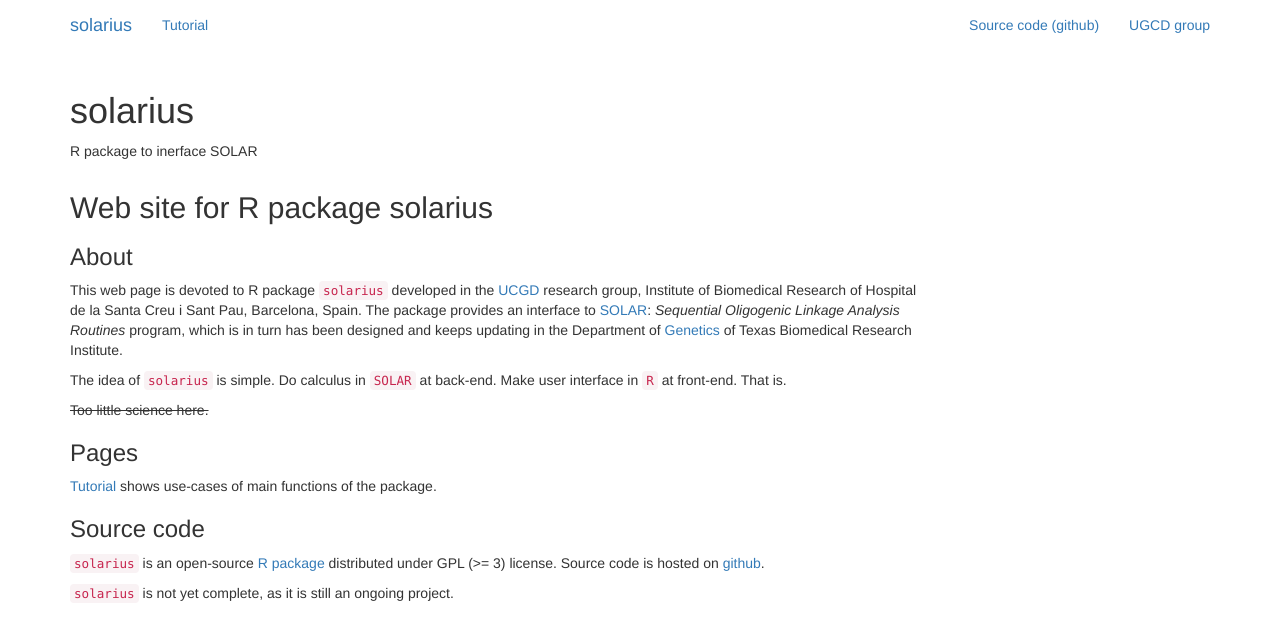
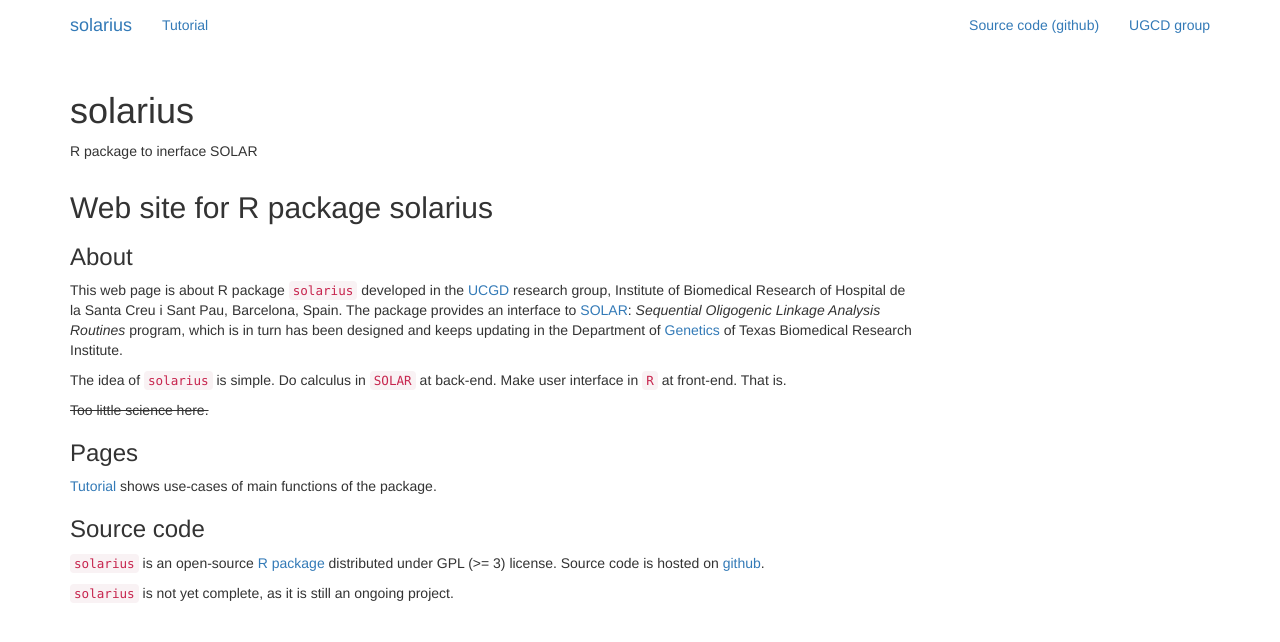
Before and after one commit to ugcd/solarius, a Jekyll site: the page built from index.md, in a window 1280 px wide. Shown: the top 642 px of the page. Built offline with Jekyll 4.4.1, drawn with Linux system fonts in a browser that asks for light colours; nearby versions of some CDN libraries; library files that are not in the unit come from our copies.

Commit message:
Update index.md

```diff
--- a/index.md
+++ b/index.md
@@ -5,7 +5,7 @@ title: Web site for R package solarius
 
 ### About
 
-This web page is devoted to R package `solarius` developed in the [UCGD](http://ugcd.github.io/) research group,
+This web page is about R package `solarius` developed in the [UCGD](http://ugcd.github.io/) research group,
 Institute of Biomedical Research of Hospital de la Santa Creu i Sant Pau, Barcelona, Spain.
 The package provides an interface to [SOLAR](http://www.txbiomed.org/departments/genetics/genetics-detail?r=37):
 *Sequential Oligogenic Linkage Analysis Routines* program,
```
